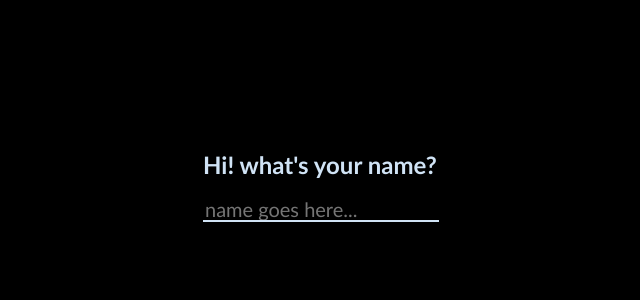
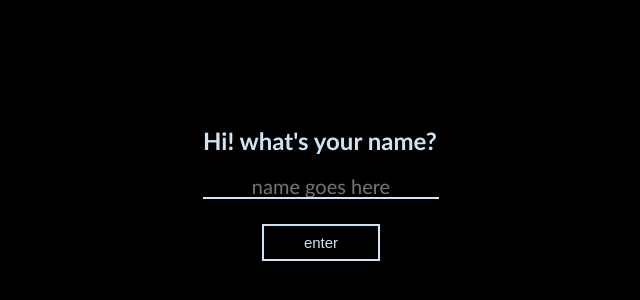
Before and after one commit to waardahl/chatmeapp1, a React (Create React App) app: page / in a window 1280 px wide. Shown: the part 214-514 px from the top of the page, without its empty margins (319-959 px from the left). Built offline with nearby package versions, Linux system fonts and the light colour scheme; no server answers; what google-maps-react would draw is missing.

Commit message:
pretty much finished

```diff
--- a/src/components/LoginForm.js
+++ b/src/components/LoginForm.js
@@ -13,9 +13,10 @@ export default class LoginForm extends Component {
 	}
 
 	setUser = ({user, isUser})=>{
-
 		if(isUser){
 			this.setError("Username already taken")
+		}else if(this.state.nickname === ""){
+			this.setError("Got a name?")
 		}else{
 			this.setError("")
 			this.props.setUser(user)
@@ -43,7 +44,6 @@ export default class LoginForm extends Component {
 	}
 
 	setUserCoordinates = () => {
-
 		if (navigator && navigator.geolocation) {
 			navigator.geolocation.getCurrentPosition(pos => {
 				   const coords = pos.coords;
@@ -53,8 +53,8 @@ export default class LoginForm extends Component {
 					   lng: coords.longitude
 					 }
 				   });
-				 });
-			   }
+			});
+		}
 	}
 
 	render() {
@@ -63,7 +63,6 @@ export default class LoginForm extends Component {
 		return (
 			<div className="login">
 				<form onSubmit={this.handleSubmit} className="login-form" >
-
 					<label htmlFor="nickname">
 						<h2>Hi! what's your name?</h2>
 					</label>
@@ -73,11 +72,15 @@ export default class LoginForm extends Component {
 						id="nickname"
 						value={nickname}
 						onChange={this.handleChange}
-						placeholder={'name goes here... '}
+						placeholder={'name goes here'}
 						/>
 						<div className="error">{error ? error:null}</div>
 
+						<div className="centerit">
+							<button className="button">enter</button>
+						</div>
 				</form>
+
 			</div>
 		);
 	}
--- a/src/components/gmaps/CurrentLocation.js
+++ b/src/components/gmaps/CurrentLocation.js
@@ -4,7 +4,7 @@ import ReactDOM from 'react-dom';
 const mapStyles = {
   map: {
     position: 'absolute',
-    width: '69%',
+    width: '69.3%',
     height: '100%'
   }
 };
--- a/src/components/gmaps/Gmaps.js
+++ b/src/components/gmaps/Gmaps.js
@@ -25,7 +25,7 @@ export class MapContainer extends Component {
     for (var i = 0; i<users.length; i++) {
       if (users[i].name !== user.name) {
       table.push(
-        <Marker onClick={this.onMarkerClickTrue} name={"Here's you friend " + users[i].name } position = {users[i].coordinates} />
+        <Marker onClick={this.onMarkerClickTrue} name={"Here's you friend " + users[i].name } position = {users[i].coordinates} key = {i} />
 
       );}
     }
@@ -59,10 +59,11 @@ export class MapContainer extends Component {
     }
   };
 
+
   showButtonInfoWindow = () => {
     let table = [];
     if (this.state.showChatButton === true) {
-      table.push(<button>Start baby chat</button>);
+      table.push(<button key={1}>Start baby chat</button>);
      }
      return table
   }
@@ -72,7 +73,7 @@ export class MapContainer extends Component {
 
     return (
       <CurrentLocation centerAroundCurrentLocation google={this.props.google} user={user} users={users} currentLocation = {this.state.currentLocation}>
-      <Marker onClick={this.onMarkerClickFalse} name={"you are here " + user.name } />
+      <Marker onClick={this.onMarkerClickFalse} name={"you are here " + user.name }  />
         {/* generates markers for other users */}
       {this.createMarkers()}
 
--- a/src/components/sidebar/SideBar.js
+++ b/src/components/sidebar/SideBar.js
@@ -1,6 +1,4 @@
 import React, { Component } from 'react';
-// import FaSearch from 'react-icons/lib/fa/search'
-// import MdEject from 'react-icons/lib/md/eject'
 import { SideBarOption } from './SideBarOption'
 import { get, last, differenceBy } from 'lodash'
 import { createChatNameFromUsers } from '../../Factories'
@@ -40,24 +38,21 @@ export default class SideBar extends Component {
 
 
 	render() {
-		const { chats, user, setActiveChat, logout, users } = this.props
+		const { chats, user, setActiveChat, logout, users} = this.props
 		const { reciever, activeSideBar } = this.state
 		return (
 			<div id="side-bar" className="noscroll">
 				<div className="heading">
 					<div className="app-name">chatMe</div>
-					<div className="menu">
-
-					</div>
+					<div className="menu"></div>
 				</div>
 				<form onSubmit={this.handleSubmit} className="search">
-					<i className="search-icon"></i>
 					<input
 						placeholder="Search"
 						type="text"
 						value={reciever}
 						onChange={(e) => { this.setState({ reciever: e.target.value }) }} />
-					<div className="plus"></div>
+					<input type="submit" className="plus" value="+" ></input>
 				</form>
 				<div className="side-bar-select">
 					<div
@@ -76,26 +71,21 @@ export default class SideBar extends Component {
 					className="users"
 					ref='users'
 					onClick={(e) => { (e.target === this.refs.user) && setActiveChat(null) }}>
-
-
 					{
 						activeSideBar === SideBar.type.CHATS ?
 							chats.map((chat) => {
 								if (chat.name) {
 									return (
-
 										console.log(users + user.name),
 										<SideBarOption
 											key={chat.id}
+											users={users}
+											chats={chats}
 											name={chat.isCommunity ? chat.name : createChatNameFromUsers(chat.users, user.name)}
 											lastMessage={get(last(chat.messages), 'message', '')}
-											// active={activeChat.id === chat.id}
+											//active={activeChat.id === chat.id}
 											onClick={() => { this.props.setActiveChat(chat) }}
 										/>
-
-
-
-
 									)
 								}
 
@@ -110,20 +100,17 @@ export default class SideBar extends Component {
 										onClick={() => { this.addChatForUser(otherUser.name) }}
 									/>
 								)
-							}
-							)
+							})
 					}
 
 				</div>
 				<div className="current-user">
 					<span>{user.name}</span>
 					<div onClick={() => { logout() }} title="Logout" className="logout">
-						<h6>log out</h6>
-						{/* <MdEject/>	 */}
+						<p>log out</p>
 					</div>
 				</div>
 			</div>
 		);
-
 	}
 }
--- a/src/components/sidebar/SideBarOption.js
+++ b/src/components/sidebar/SideBarOption.js
@@ -1,4 +1,3 @@
-
 import React, { Component } from 'react';
 import PropTypes from 'prop-types'
 
@@ -6,17 +5,23 @@ import PropTypes from 'prop-types'
 export class SideBarOption extends Component {
   static propTypes = {
       name: PropTypes.string.isRequired,
+      chats: PropTypes.array.isRequired,
       lastMessage: PropTypes.string,
       active: PropTypes.bool,
       onClick: PropTypes.func
   }
+
   static defaultProps = {
       lastMessage: "",
       active: false,
+
       onClick: () => {}
   }
+
     render() {
-        const { name, lastMessage, active, onClick } = this.props
+        const { chats, name, lastMessage, active, onClick } = this.props
+        console.log(chats)
+        if (name !== "Empty Users" || chats.name !== name ){
             return (
                 <div
                     className={`user ${active ? 'active': ''}`}
@@ -29,5 +34,10 @@ export class SideBarOption extends Component {
                     </div>
                 </div>
             );
+
+        }else{
+            return (<></>);
+        }
+
     }
 }
--- a/src/index.css
+++ b/src/index.css
@@ -38,13 +38,15 @@ input,textarea{
     color: #d0e3f5;
     background-color:rgb(0, 0, 0);
     border-bottom:solid 2px #d0e3f5;
-    transition:all .23s ease-in
+    transition:all .23s ease-in;
+    text-align: center;
 }
 
 .login-form input:focus{
     border-bottom:solid 2px #d0e3f5;
-    outline:none
+    outline:none;
 }
+
 
 .login-form .error{
     text-align:center;
@@ -52,6 +54,31 @@ input,textarea{
     padding:5px 10px;
     color:#c92c43
 }
+
+.centerit {
+    text-align: center;
+}
+
+.login-form .button{
+    -webkit-transition-duration: 0.4s; /* Safari */
+    transition-duration: 0.4s;
+    text-align:center;
+    margin:5px 0;
+    padding:8px 2px;
+    background-color:#d0e3f500;
+    border: 2px solid #d0e3f5;
+    color: #d0e3f5;
+    text-decoration: none;
+    display: inline-block;
+    font-size: 15px;
+    width: 50%;
+
+}
+
+.login-form .button:hover {
+    background-color: #d0e3f5;
+    color: #263844;
+  }
 
 .container{
     color:#d0e3f5;
@@ -148,33 +175,17 @@ input,textarea{
 
 #side-bar .search input::placeholder{
     color:#d0e3f5;
-    opacity:.6
+    opacity:.6;
+    font-size: 120%
 }
 
 #side-bar .search .plus{
     display:inline-block;
     position:relative;
     cursor:pointer;
-    width:13px;
-    height:13px
-}
-
-#side-bar .search .plus::after,#side-bar .search .plus::before{
-    content:'';
-    position:absolute;
-    background:#d0e3f5
-}
-
-#side-bar .search .plus::after{
-    width:16px;
-    height:2px;top:5px
-}
-
-#side-bar .search .plus::before{
-    width:2px;
-    height:16px;
-    top:-2px;
-    left:7px
+    width:23px;
+    height:25px;
+    font-size: 150%
 }
 
 #side-bar .users{
@@ -249,7 +260,7 @@ input,textarea{
     cursor:pointer;
     display:flex;
     justify-content:center;
-    font-size:2em
+    font-size:1.2em
 }
 
 
```
Also changed, not shown: src/Factories.js (+15 -18 lines). Lines whose indentation alone changed are shown as unchanged.
